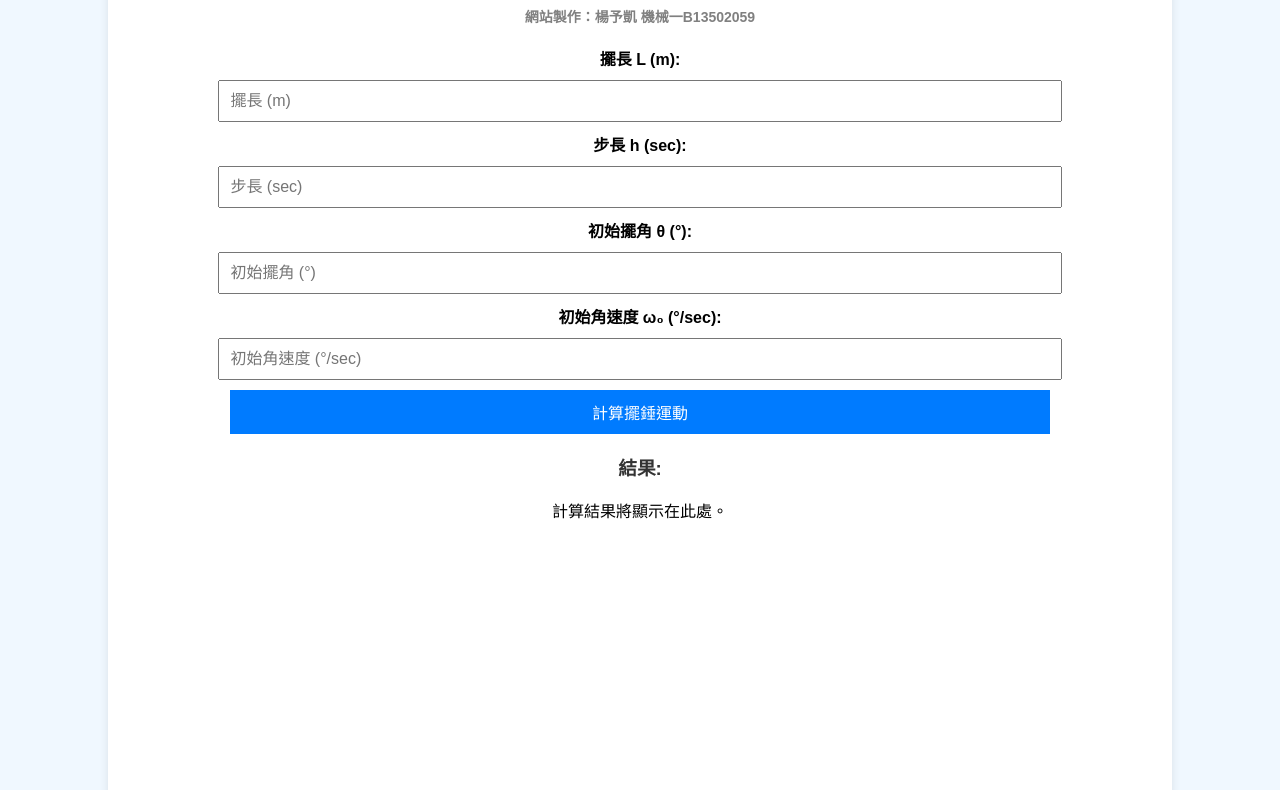
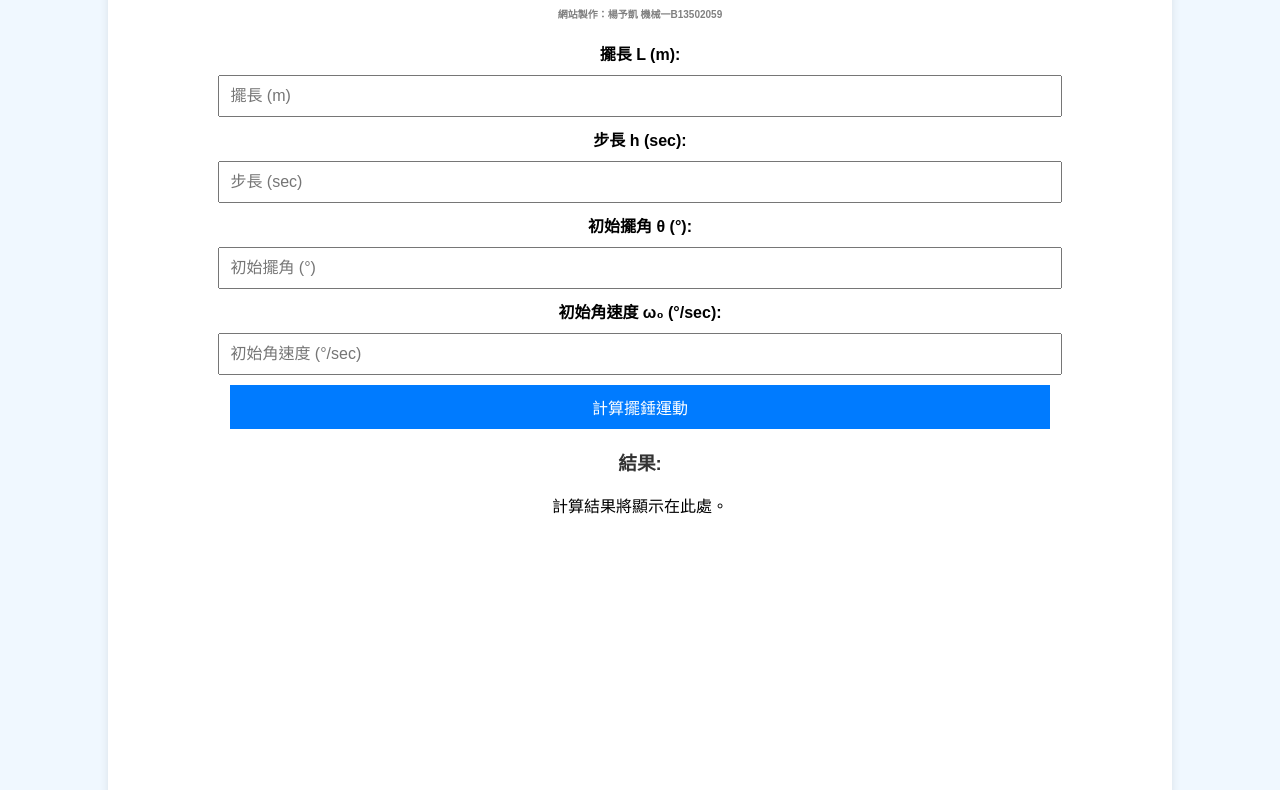
Before and after one commit to BlakeDemonvine/pendulum-simulator, a plain HTML site: page index.html in a window 1280 px wide. Shown: the part 89-879 px from the top of the page. Drawn offline with nearby package versions, Linux system fonts and the light colour scheme.

Commit message:
Update styles.css

```diff
--- a/styles.css
+++ b/styles.css
@@ -51,7 +51,7 @@ h2, h3 {
 }
 
 .subtitle {
-  font-size: 14px;
+  font-size: 10px;
   color: gray;
   text-align: center;
   margin-top: 0;
```
